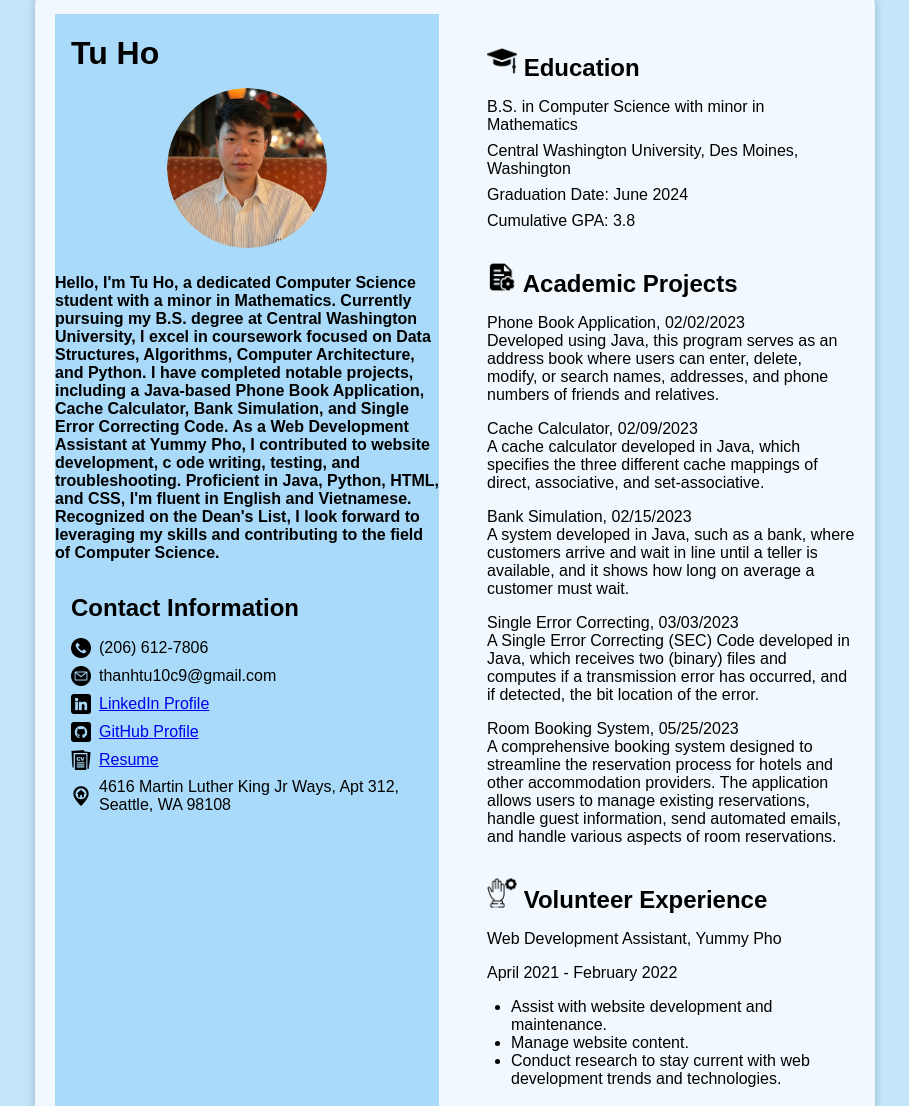
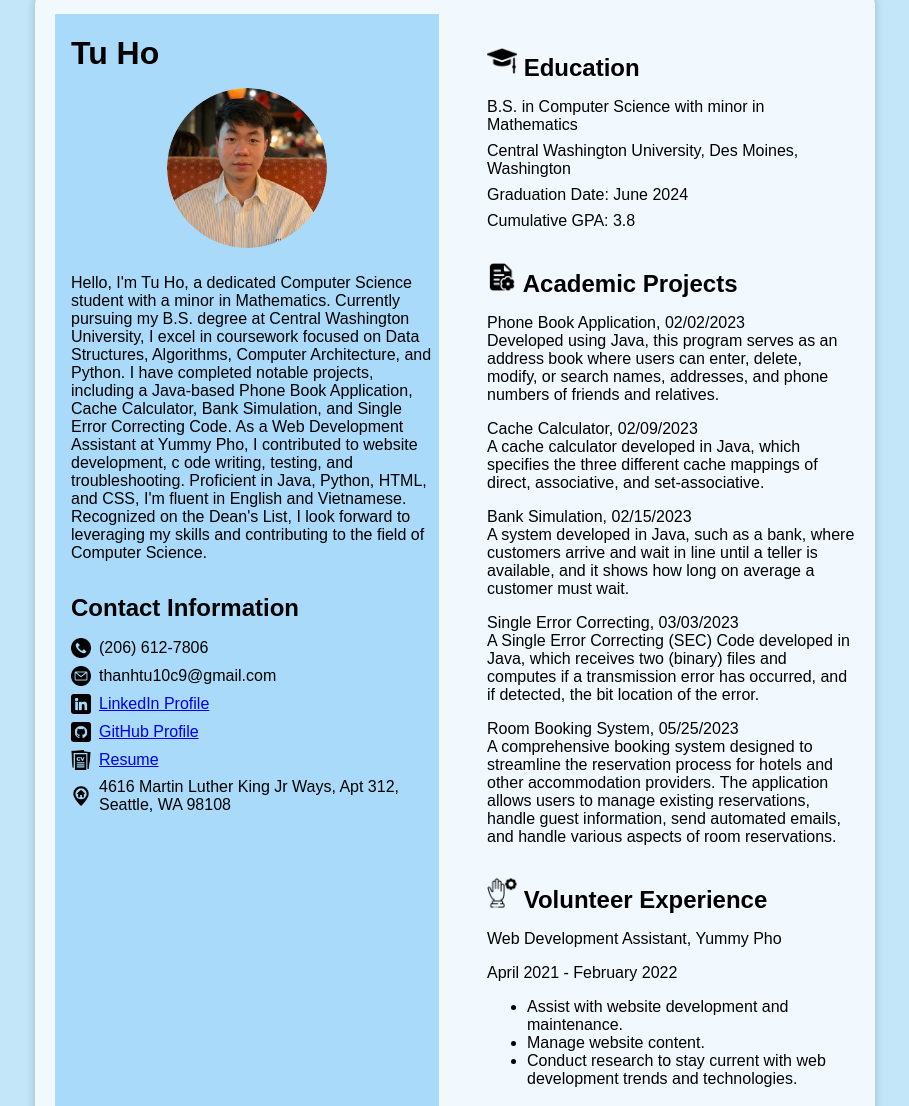
Before and after one commit to tuho9428/cv, a plain HTML site: page index.html in a window 1280 px wide. Shown: the part 6-1112 px from the top of the page, without its empty margins (185-1094 px from the left). Drawn offline with Linux system fonts and the light colour scheme.

Commit message:
Update style.css
add h4

```diff
--- a/style.css
+++ b/style.css
@@ -51,6 +51,18 @@
       margin-bottom: 0.5rem;
       margin-left: 1rem;
     }
+    li {
+
+        margin-left: 1rem;
+    }
+
+    h4 {
+      margin-bottom: 1rem;
+      margin-left: 1rem;
+        font-weight: normal;
+    }
+
+
 
     .contact {
       display: flex;
```
